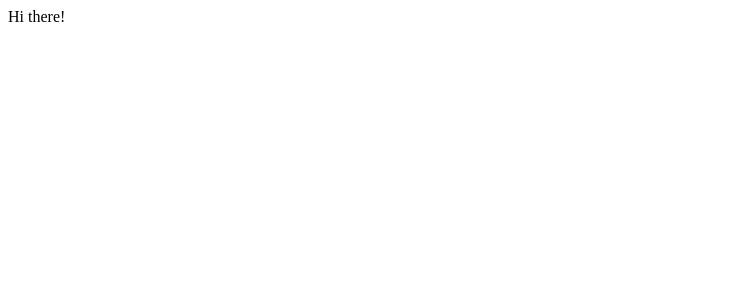
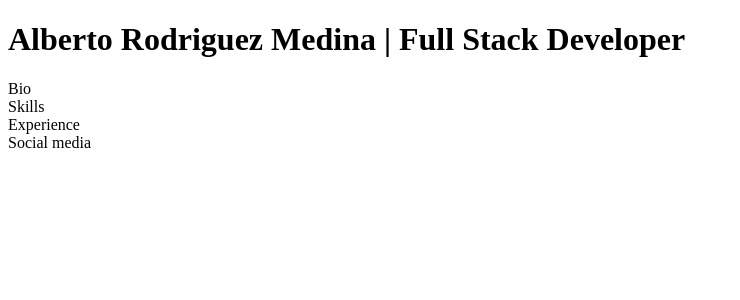
Before and after one commit to albertordzm/personal-portfolio, a React app: page / in a window 1280 px wide. Shown: the top 300 px of the page, without its empty margins (0-740 px from the left). Built offline with nearby package versions, Linux system fonts and the light colour scheme.

Commit message:
Added main structure

```diff
--- a/src/components/App.js
+++ b/src/components/App.js
@@ -1,9 +1,32 @@
-import React from 'react';
+import React, { Fragment } from 'react';
 
 export default class App extends React.Component {
   render() {
     return (
-      <div>Hi there!</div>
+      <Fragment>
+        <header>
+          <nav>
+
+          </nav>
+        </header>
+        <main>
+          <h1>Alberto Rodriguez Medina | Full Stack Developer</h1>
+          <section>
+            Bio
+          </section>
+          <section>
+            Skills
+          </section>
+          <section>
+            Experience
+          </section>
+        </main>
+        <footer>
+          <div class="">
+            Social media
+          </div>
+        </footer>
+      </Fragment>
     );
   }
 }
--- a/src/index.html
+++ b/src/index.html
@@ -5,6 +5,5 @@
     <title>Alberto Rodriguez Medina</title>
   </head>
   <body>
-    <main id="app"></main>
   </body>
 </html>
--- a/src/index.js
+++ b/src/index.js
@@ -5,5 +5,5 @@ import App from './components/App';
 
 ReactDOM.render(
   <App />,
-  document.getElementById('app')
+  document.body
 );
--- a/webpack.common.js
+++ b/webpack.common.js
@@ -1,7 +1,7 @@
 const path = require('path');
 const HtmlWebpackPlugin = require('html-webpack-plugin');
 
-const htmlPlugin = new HtmlWebPackPlugin({
+const htmlPlugin = new HtmlWebpackPlugin({
   template: "./src/index.html",
   filename: "./index.html"
 });
```
